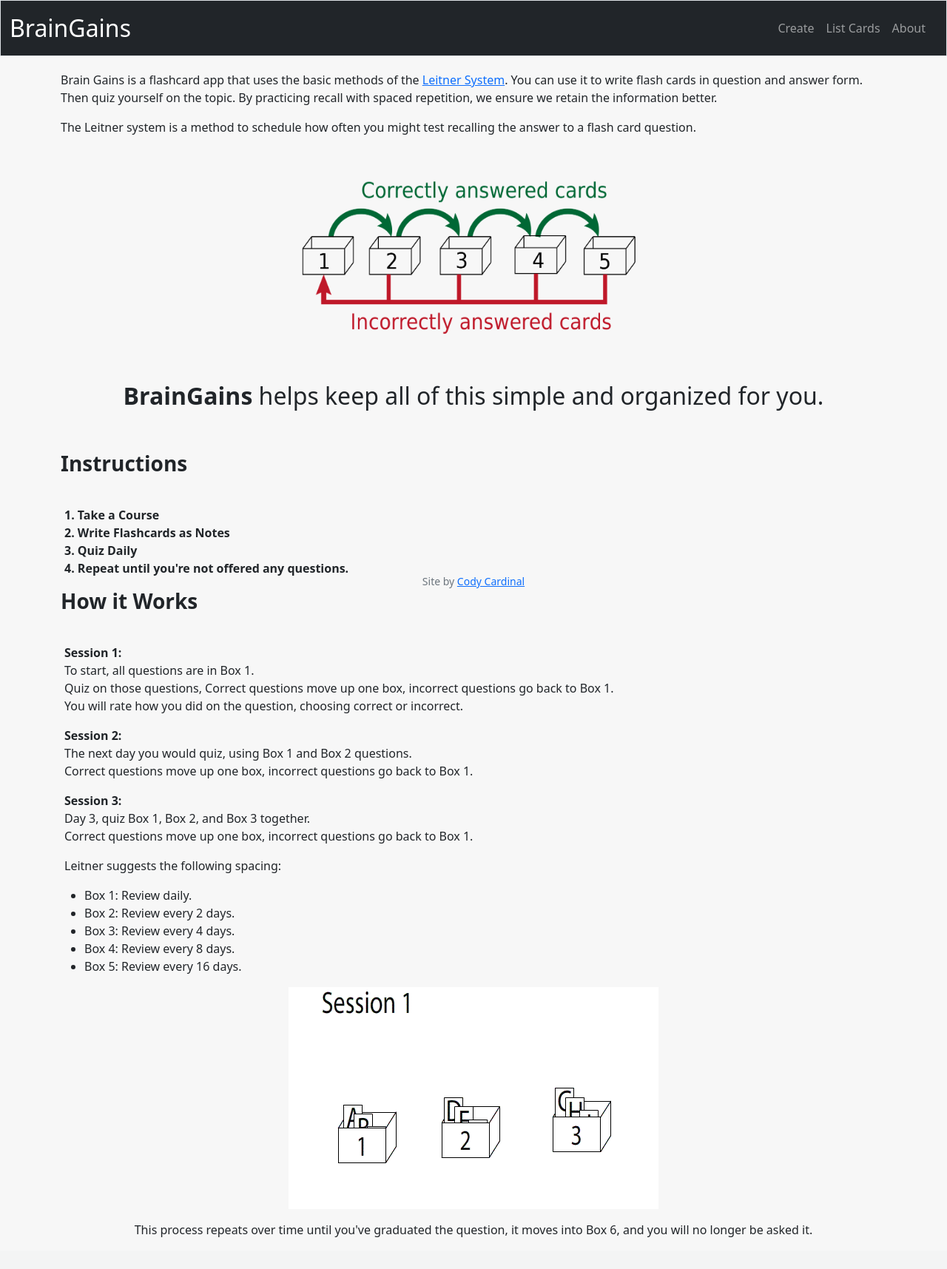
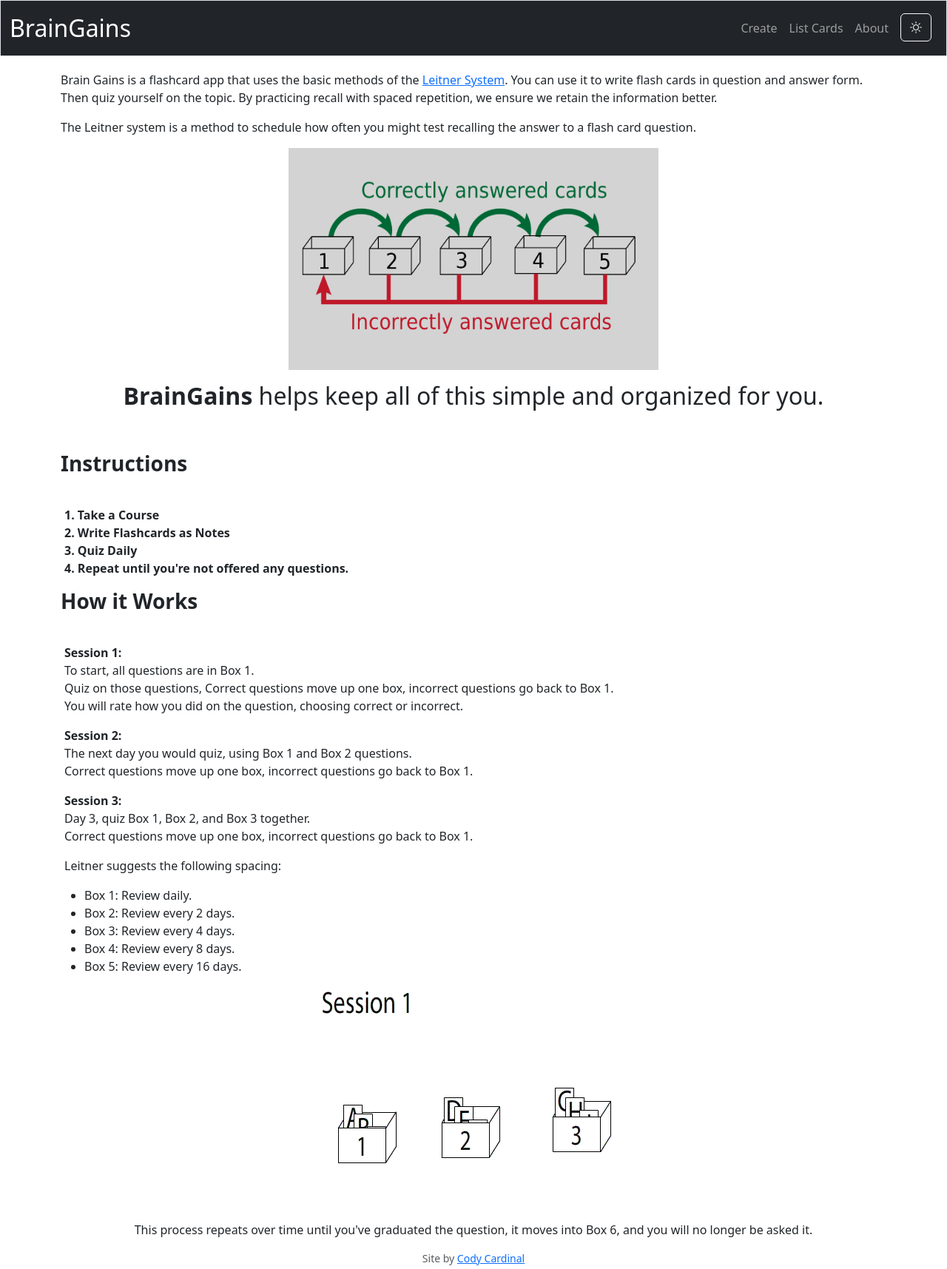
Before and after one commit to CodyCardinal/BrainGains, a Flask app: page /about in a window 1280 px wide. Shown: the whole page at 74% size. Before the commit the page ends 1672 px from the top, so only its background shows below. Run offline with Flask 3, Linux system fonts and the light colour scheme; some libraries are stand-ins or nearby versions.

Commit message:
Feature: DarkMode Toggle in Navbar.

```diff
--- /dev/null
+++ b/static/colortoggle.js
@@ -0,0 +1,76 @@
+document.addEventListener("DOMContentLoaded", function () {
+  const themeToggle = document.querySelector("#theme-toggle");
+  const themeElements = document.querySelectorAll(".theme-toggle, .quiz-button");
+
+  const updateThemeClasses = (theme) => {
+    themeElements.forEach((el) => {
+      if (theme === "dark") {
+        el.classList.remove("btn-outline-dark");
+        el.classList.add("btn-outline-light");
+      } else {
+        el.classList.remove("btn-outline-light");
+        el.classList.add("btn-outline-dark");
+      }
+    });
+  };
+
+  const getStoredTheme = () => localStorage.getItem("theme");
+  const setStoredTheme = (theme) => localStorage.setItem("theme", theme);
+
+  const getPreferredTheme = () => {
+    const storedTheme = getStoredTheme();
+    if (storedTheme) {
+      return storedTheme;
+    }
+    return window.matchMedia("(prefers-color-scheme: dark)").matches ? "dark" : "light";
+  };
+
+  const setTheme = (theme) => {
+    if (theme === "auto") {
+      document.documentElement.setAttribute(
+        "data-bs-theme",
+        window.matchMedia("(prefers-color-scheme: dark)").matches ? "dark" : "light"
+      );
+    } else {
+      document.documentElement.setAttribute("data-bs-theme", theme);
+    }
+    updateThemeClasses(theme);
+  };
+
+  setTheme(getPreferredTheme());
+
+  const showActiveTheme = (theme, focus = false) => {
+    const icon = themeToggle.querySelector("i");
+
+    if (theme === "dark") {
+      icon.classList.remove("bi-sun");
+      icon.classList.add("bi-moon");
+    } else {
+      icon.classList.remove("bi-moon");
+      icon.classList.add("bi-sun");
+    }
+
+    if (focus) {
+      themeToggle.focus();
+    }
+  };
+
+  window.matchMedia("(prefers-color-scheme: dark)").addEventListener("change", () => {
+    const storedTheme = getStoredTheme();
+    if (storedTheme !== "light" && storedTheme !== "dark") {
+      setTheme(getPreferredTheme());
+    }
+  });
+
+  window.addEventListener("DOMContentLoaded", () => {
+    showActiveTheme(getPreferredTheme());
+
+    themeToggle.addEventListener("click", () => {
+      const currentTheme = document.documentElement.getAttribute("data-bs-theme");
+      const newTheme = currentTheme === "dark" ? "light" : "dark";
+      setStoredTheme(newTheme);
+      setTheme(newTheme);
+      showActiveTheme(newTheme, true);
+    });
+  });
+});
--- a/static/styles.css
+++ b/static/styles.css
@@ -66,12 +66,11 @@ nav .navbar-brand .green {
   margin-right: 0;
 }
 
-body {
-  background-color: #f7f7f7 !important;
+[data-bs-theme="dark"] .darkmode-image-filter {
+  filter: brightness(0.7) contrast(1.2);
 }
 
 .cardlist {
-  background-color: #f7f7f7 !important;
   border: 1px solid #e6e6e6;
   border-radius: 0.25rem;
   box-shadow: 0 0 0.5rem rgba(0, 0, 0, 0.1);
--- a/templates/about.html
+++ b/templates/about.html
@@ -10,7 +10,7 @@
 <p class="text-start">
   The Leitner system is a method to schedule how often you might test recalling the answer to a flash card question.
 </p>
-<p><img src="/static/2560px-Leitner_system_alternative.svg.png" alt="Leitner Learning System" width="500" height="300" /></p>
+<p><img src="/static/2560px-Leitner_system_alternative.svg.png" alt="Leitner Learning System" width="500" height="300" style="background-color: lightgrey;" /></p>
 
 <h2 class="m-3"><strong>BrainGains</strong> helps keep all of this simple and organized for you.</h2><br />
 
@@ -51,7 +51,7 @@
   <li>Box 5: Review every 16 days.</li>
 </ul>
 
-<p><img src="/static/Leitner_system_animation.gif" alt="Animated gif of Leitner Learning System" /></p>
+<p><img src="/static/Leitner_system_animation.gif" alt="Animated gif of Leitner Learning System" class="darkmode-image-filter" /></p>
 
 <p>This process repeats over time until you've graduated the question, it moves into Box 6, and you will no longer be asked it.<br/>
 
--- a/templates/index.html
+++ b/templates/index.html
@@ -2,7 +2,7 @@
 <div class="col">
   <div class="row">
     <div class="col-md-6">
-      <div class="text-start">
+      <div class="card text-start mb-2">
         <h2 class="m-2">Instructions</h2>
         <h4 class="m-2">
           1. Take a Course<br />
@@ -33,9 +33,7 @@
             <div class="row">
               {% for topic_info in topics %} {% set topic = topic_info.topic %}
               <div class="col-md-8">
-                <a href="/question/{{ section }}/{{ topic }}" class="btn btn-outline-dark btn-block topic-header"
-                  >{{ topic }}</a
-                >
+                <a href="/question/{{ section }}/{{ topic }}" class="quiz-button btn btn-outline-light btn-block topic-header">{{ topic }}</a>
               </div>
               {% endfor %}
             </div>
--- a/templates/layout.html
+++ b/templates/layout.html
@@ -1,6 +1,6 @@
 <!DOCTYPE html>
 
-<html lang="en">
+<html lang="en" data-bs-theme="dark">
   <head>
     <meta charset="utf-8" />
     <meta name="viewport" content="initial-scale=1, width=device-width" />
@@ -8,13 +8,13 @@
     <!-- http://getbootstrap.com/docs/5.1/ -->
     <link
       crossorigin="anonymous"
-      href="https://cdn.jsdelivr.net/npm/bootstrap@5.1.3/dist/css/bootstrap.min.css"
-      integrity="sha384-1BmE4kWBq78iYhFldvKuhfTAU6auU8tT94WrHftjDbrCEXSU1oBoqyl2QvZ6jIW3"
+      href="https://cdn.jsdelivr.net/npm/bootstrap@5.3.3/dist/css/bootstrap.min.css"
+      integrity="sha384-QWTKZyjpPEjISv5WaRU9OFeRpok6YctnYmDr5pNlyT2bRjXh0JMhjY6hW+ALEwIH"
       rel="stylesheet" />
     <script
       crossorigin="anonymous"
-      src="https://cdn.jsdelivr.net/npm/bootstrap@5.1.3/dist/js/bootstrap.bundle.min.js"
-      integrity="sha384-ka7Sk0Gln4gmtz2MlQnikT1wXgYsOg+OMhuP+IlRH9sENBO0LRn5q+8nbTov4+1p"></script>
+      src="https://cdn.jsdelivr.net/npm/bootstrap@5.3.3/dist/js/bootstrap.bundle.min.js"
+      integrity="sha384-YvpcrYf0tY3lHB60NNkmXc5s9fDVZLESaAA55NDzOxhy9GkcIdslK1eN7N6jIeHz"></script>
     <link href="https://cdn.jsdelivr.net/npm/bootstrap-icons@1.11.3/font/bootstrap-icons.min.css" rel="stylesheet" />
     <link href="/static/styles.css" rel="stylesheet" />
     <link
@@ -51,6 +51,11 @@
             <li class="nav-item"><a class="nav-link" href="/create">Create</a></li>
             <li class="nav-item"><a class="nav-link" href="/list">List Cards</a></li>
             <li class="nav-item"><a class="nav-link" href="/about">About</a></li>
+            <li class="nav-item">
+              <button id="theme-toggle" class="btn btn-outline-light ms-2">
+                <i class="bi bi-moon"></i>
+              </button>
+            </li>
           </ul>
         </div>
       </div>
@@ -58,8 +63,10 @@
 
     <main class="container text-center overflow-auto pt-5"><div class="pt-5">{% block main %}{% endblock %}</div></main>
 
-    <footer class="mb-1 small text-center fixed-bottom text-muted">
+    <footer class="mb-1 small text-center text-muted">
       Site by <a href="https://www.linkedin.com/in/cody-cardinal-896b661b/">Cody Cardinal</a>
     </footer>
   </body>
+
+  <script src="/static/colortoggle.js"></script>
 </html>
--- a/templates/list.html
+++ b/templates/list.html
@@ -11,11 +11,11 @@
     {% set topic = topic_info.topic %}
     {% set count = topic_info.count %}
 
-    <div class="accordion accordion-flush" {% set safe_topic = topic|replace(" ", "_")|replace("(", "")|replace(")", "")|replace(",", "")|replace("/", "")|replace("\\", "")|replace("&", "and") %} id="accordionFlush_topic_{{ section|replace(' ', '_') }}_{{ safe_topic }}">
+    <div class="accordion" {% set safe_topic = topic|replace(" ", "_")|replace("(", "")|replace(")", "")|replace(",", "")|replace("/", "")|replace("\\", "")|replace("&", "and") %} id="accordionFlush_topic_{{ section|replace(' ', '_') }}_{{ safe_topic }}">
       <div class="accordion-item">
         <div class="accordion-header">
           <button
-            class="accordion-button collapsed"
+            class="accordion-button collapsed mb-1"
             type="button"
             data-bs-toggle="collapse"
             data-bs-target="#topic_{{ section|replace(' ', '_') }}_{{ safe_topic }}"
```
